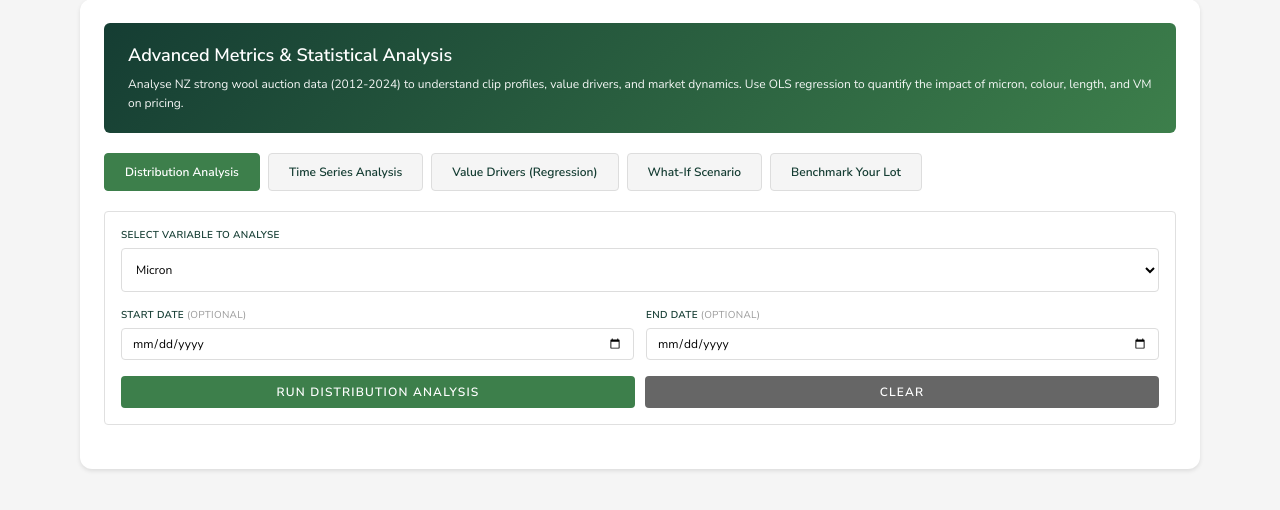
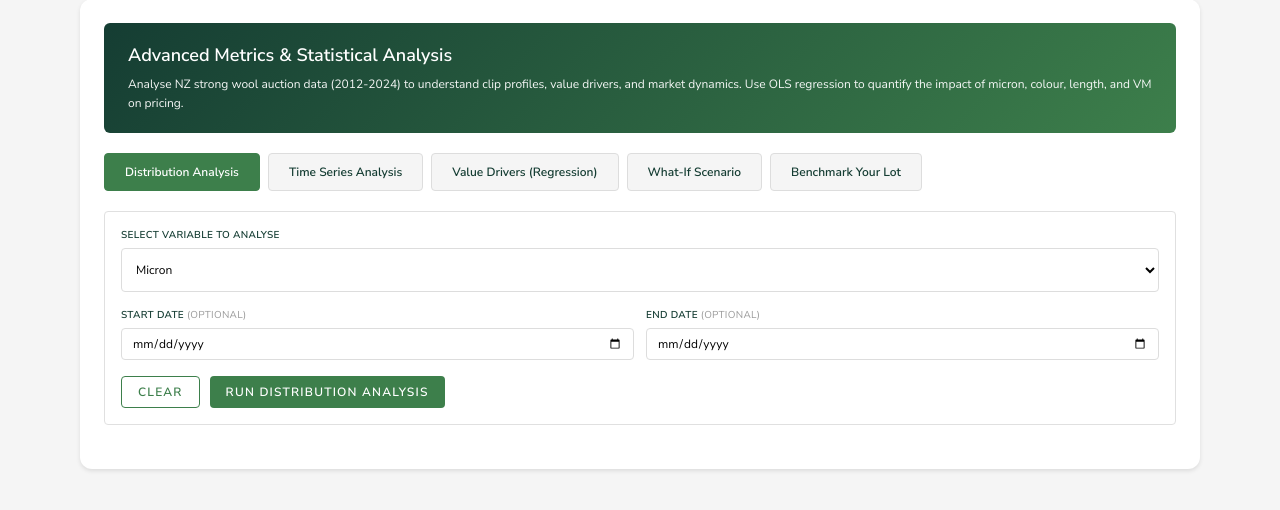
Before and after one commit to cosgroryan/fusca_pro_lookup, a Flask app: page /metrics in a window 1280 px wide. Shown: the part 85-595 px from the top of the page. Run offline with Flask 3, Linux system fonts and the light colour scheme.

Commit message:
rearranged primary secondary buttons, changed secondary button styling

```diff
--- a/static/css/styles.css
+++ b/static/css/styles.css
@@ -225,6 +225,12 @@ button.button--secondary, .button--secondary {
 
 button.button--secondary:hover:not(:disabled):not(.hide-btn), .button--secondary:hover:not(:disabled):not(.hide-btn) {
     background: var(--deep-green);
+}
+
+/* Hover state for green outline secondary buttons (white bg, green border) */
+button[style*="border: 1px solid #3D7F4B"][style*="background: white"]:hover {
+    background: #f5f5f5 !important;
+    color: #3D7F4B !important;
 }
 
 /* Hollow button */
--- a/templates/advanced_metrics.html
+++ b/templates/advanced_metrics.html
@@ -112,7 +112,7 @@
         text-transform: uppercase;
         letter-spacing: 0.1em;
         cursor: pointer;
-        width: 100%;
+        width: fit-content;
         transition: all 0.3s;
         height: 32px;                /* Match input field height exactly */
         box-sizing: border-box;
@@ -123,6 +123,12 @@
 
     .run-analysis-btn:hover {
         background: #2d5f39;
+    }
+
+    /* Hover state for green outline buttons (secondary buttons) */
+    .run-analysis-btn[style*="border: 1px solid #3D7F4B"]:hover {
+        background: #f5f5f5;
+        color: #3D7F4B;
     }
 
     .run-analysis-btn:disabled {
@@ -503,11 +509,11 @@
         </div>
 
         <div style="display: flex; gap: 10px; margin-top: 16px;">
+            <button class="run-analysis-btn" onclick="clearDistributionForm()" style="background: white; color: #3D7F4B; border: 1px solid #3D7F4B;">Clear</button>
             <button class="run-analysis-btn" onclick="runDistributionAnalysis()" id="dist-run-btn">
                 <span class="btn-text-full">Run Distribution Analysis</span>
                 <span class="btn-text-mobile">Run Analysis</span>
             </button>
-            <button class="run-analysis-btn" onclick="clearDistributionForm()" style="background: #666;">Clear</button>
         </div>
     </div>
 
@@ -568,11 +574,11 @@
         </div>
 
         <div style="display: flex; gap: 10px; margin-top: 16px;">
+            <button class="run-analysis-btn" onclick="clearTimeseriesForm()" style="background: white; color: #3D7F4B; border: 1px solid #3D7F4B;">Clear</button>
             <button class="run-analysis-btn" onclick="runTimeseriesAnalysis()" id="ts-run-btn">
                 <span class="btn-text-full">Run Time Series Analysis</span>
                 <span class="btn-text-mobile">Run Analysis</span>
             </button>
-            <button class="run-analysis-btn" onclick="clearTimeseriesForm()" style="background: #666;">Clear</button>
         </div>
     </div>
 
@@ -630,11 +636,11 @@
         </div>
 
         <div style="display: flex; gap: 10px; margin-top: 16px;">
+            <button class="run-analysis-btn" onclick="clearRegressionForm()" style="background: white; color: #3D7F4B; border: 1px solid #3D7F4B;">Clear</button>
             <button class="run-analysis-btn" onclick="runRegressionAnalysis()" id="reg-run-btn">
                 <span class="btn-text-full">Run Regression Analysis</span>
                 <span class="btn-text-mobile">Run Analysis</span>
             </button>
-            <button class="run-analysis-btn" onclick="clearRegressionForm()" style="background: #666;">Clear</button>
         </div>
     </div>
 
@@ -744,8 +750,8 @@
         </div>
 
         <div style="display: flex; gap: 10px; margin-top: 16px;">
+            <button class="run-analysis-btn" onclick="clearScenarioForm()" style="background: white; color: #3D7F4B; border: 1px solid #3D7F4B;">Clear</button>
             <button class="run-analysis-btn" onclick="runScenarioAnalysis()" id="scenario-run-btn">Calculate Impact</button>
-            <button class="run-analysis-btn" onclick="clearScenarioForm()" style="background: #666;">Clear</button>
         </div>
     </div>
 
@@ -807,11 +813,11 @@
         </div>
 
         <div style="display: flex; gap: 10px; margin-top: 16px;">
+            <button class="run-analysis-btn" onclick="clearBenchmarkForm()" style="background: white; color: #3D7F4B; border: 1px solid #3D7F4B;">Clear</button>
             <button class="run-analysis-btn" onclick="runBenchmarkAnalysis()" id="bench-run-btn">
                 <span class="btn-text-full">Run Benchmark Analysis</span>
                 <span class="btn-text-mobile">Run Analysis</span>
             </button>
-            <button class="run-analysis-btn" onclick="clearBenchmarkForm()" style="background: #666;">Clear</button>
         </div>
     </div>
 
--- a/templates/auction_search.html
+++ b/templates/auction_search.html
@@ -1102,7 +1102,7 @@
                     <input type="text" id="wool_type" placeholder="e.g. F2N, 1, MULTI... (leave blank for all)">
                     <button onclick="search()" id="searchBtn">Search</button>
                     <button onclick="saveCurrentSearch()" class="save-search-btn">Save Search</button>
-                    <button onclick="resetFilters()" style="background: #666;">Reset</button>
+                    <button onclick="resetFilters()" style="background: white; color: #3D7F4B; border: 1px solid #3D7F4B;">Reset</button>
                 </div>
             </div>
 
--- a/templates/compare_types.html
+++ b/templates/compare_types.html
@@ -141,7 +141,7 @@
         <div class="search-bar">
             <input type="text" id="compareTypes" placeholder="e.g. F2N, F3D, C3G">
             <button onclick="compareWoolTypes()" id="compareBtn">Compare</button>
-            <button onclick="resetFilters()" style="background: #666;">Reset</button>
+            <button onclick="resetFilters()" style="background: white; color: #3D7F4B; border: 1px solid #3D7F4B;">Reset</button>
         </div>
     </div>
 
--- a/templates/compare_types_iframe.html
+++ b/templates/compare_types_iframe.html
@@ -141,7 +141,7 @@
         <div class="search-bar">
             <input type="text" id="compareTypes" placeholder="e.g. F2N, F3D, C3G">
             <button onclick="compareWoolTypes()" id="compareBtn">Compare</button>
-            <button onclick="resetFilters()" style="background: #666;">Reset</button>
+            <button onclick="resetFilters()" style="background: white; color: #3D7F4B; border: 1px solid #3D7F4B;">Reset</button>
         </div>
     </div>
 
--- a/templates/export_data.html
+++ b/templates/export_data.html
@@ -578,7 +578,7 @@
 
     <div style="display: flex; gap: 10px; margin-top: 16px; justify-content: space-between; align-items: center;">
         <div style="display: flex; gap: 10px;">
-            <button class="run-analysis-btn" onclick="clearFilters()" style="background: #666;">Clear</button>
+            <button class="run-analysis-btn" onclick="clearFilters()" style="background: white; color: #3D7F4B; border: 1px solid #3D7F4B;">Clear</button>
             <button class="run-analysis-btn" onclick="loadExportData()" id="loadBtn">Load Data</button>
         </div>
         <button class="run-analysis-btn" onclick="exportToCSV()" id="exportCSVBtn" style="background: #3D7F4B; margin-left: auto;" disabled>Export to CSV</button>
--- a/templates/export_data_iframe.html
+++ b/templates/export_data_iframe.html
@@ -558,7 +558,7 @@
 
     <div style="display: flex; gap: 10px; margin-top: 16px; justify-content: space-between; align-items: center;">
         <div style="display: flex; gap: 10px;">
-            <button class="run-analysis-btn" onclick="clearFilters()" style="background: #666;">Clear</button>
+            <button class="run-analysis-btn" onclick="clearFilters()" style="background: white; color: #3D7F4B; border: 1px solid #3D7F4B;">Clear</button>
             <button class="run-analysis-btn" onclick="loadExportData()" id="loadBtn">Load Data</button>
         </div>
         <button class="run-analysis-btn" onclick="exportToCSV()" id="exportCSVBtn" style="background: #3D7F4B; margin-left: auto;" disabled>Export to CSV</button>
--- a/templates/simple_search.html
+++ b/templates/simple_search.html
@@ -23,7 +23,7 @@
             <input type="text" id="wool_type" placeholder="e.g. F3D or C3O">
             <button onclick="search()" id="searchBtn">Search</button>
             <button onclick="saveCurrentSearch()" class="save-search-btn">Save</button>
-            <button onclick="resetFilters()" style="background: #666;">Reset</button>
+            <button onclick="resetFilters()" style="background: white; color: #3D7F4B; border: 1px solid #3D7F4B;">Reset</button>
         </div>
     </div>
 
--- a/templates/simple_search_iframe.html
+++ b/templates/simple_search_iframe.html
@@ -23,7 +23,7 @@
             <input type="text" id="wool_type" placeholder="e.g. F3D or C3O">
             <button onclick="search()" id="searchBtn">Search</button>
             <button onclick="saveCurrentSearch()" class="save-search-btn">Save</button>
-            <button onclick="resetFilters()" style="background: #666;">Reset</button>
+            <button onclick="resetFilters()" style="background: white; color: #3D7F4B; border: 1px solid #3D7F4B;">Reset</button>
         </div>
     </div>
 
```
Also changed, not shown: templates/advanced_metrics_iframe.html (+12 -6 lines).
